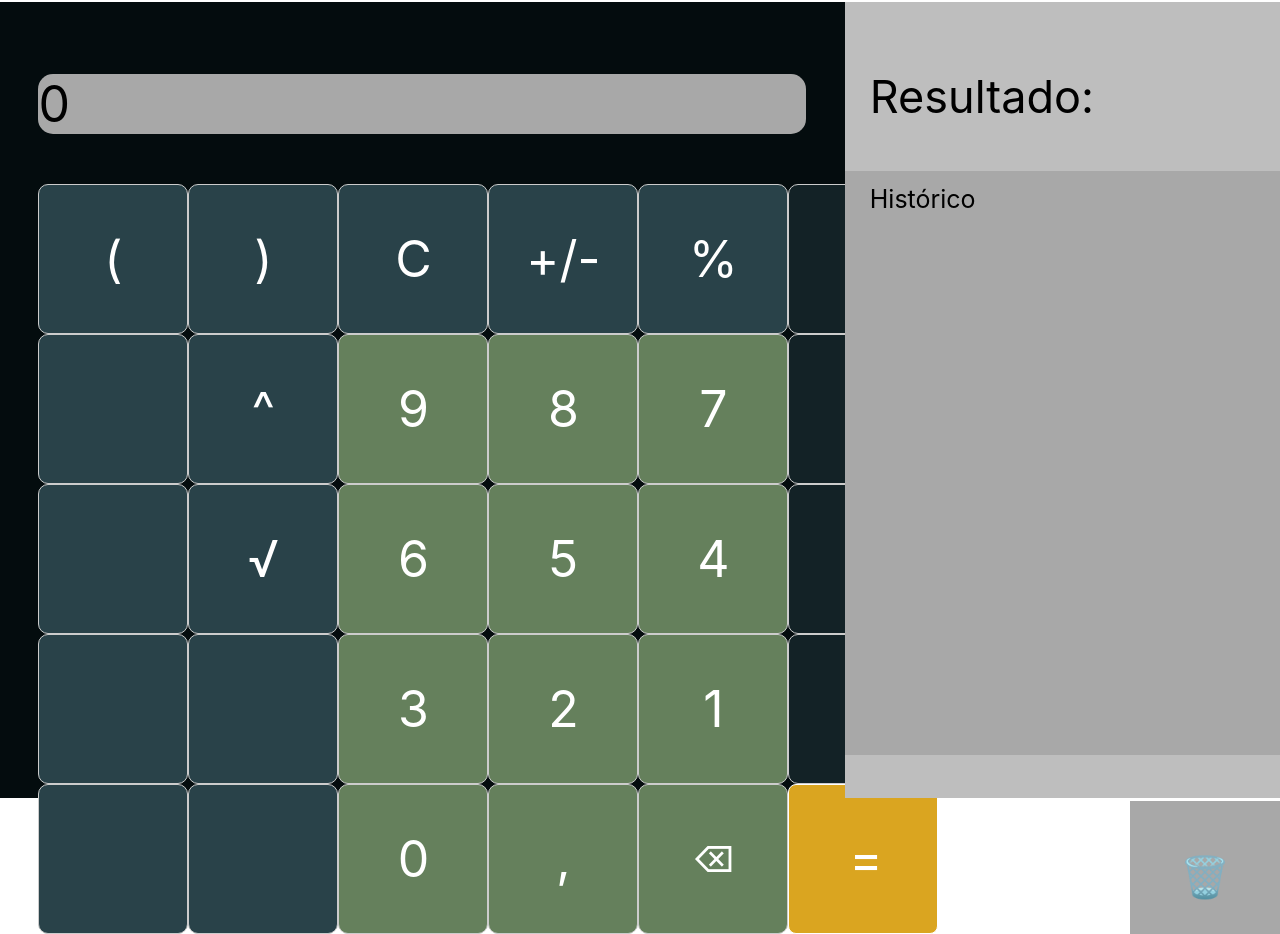
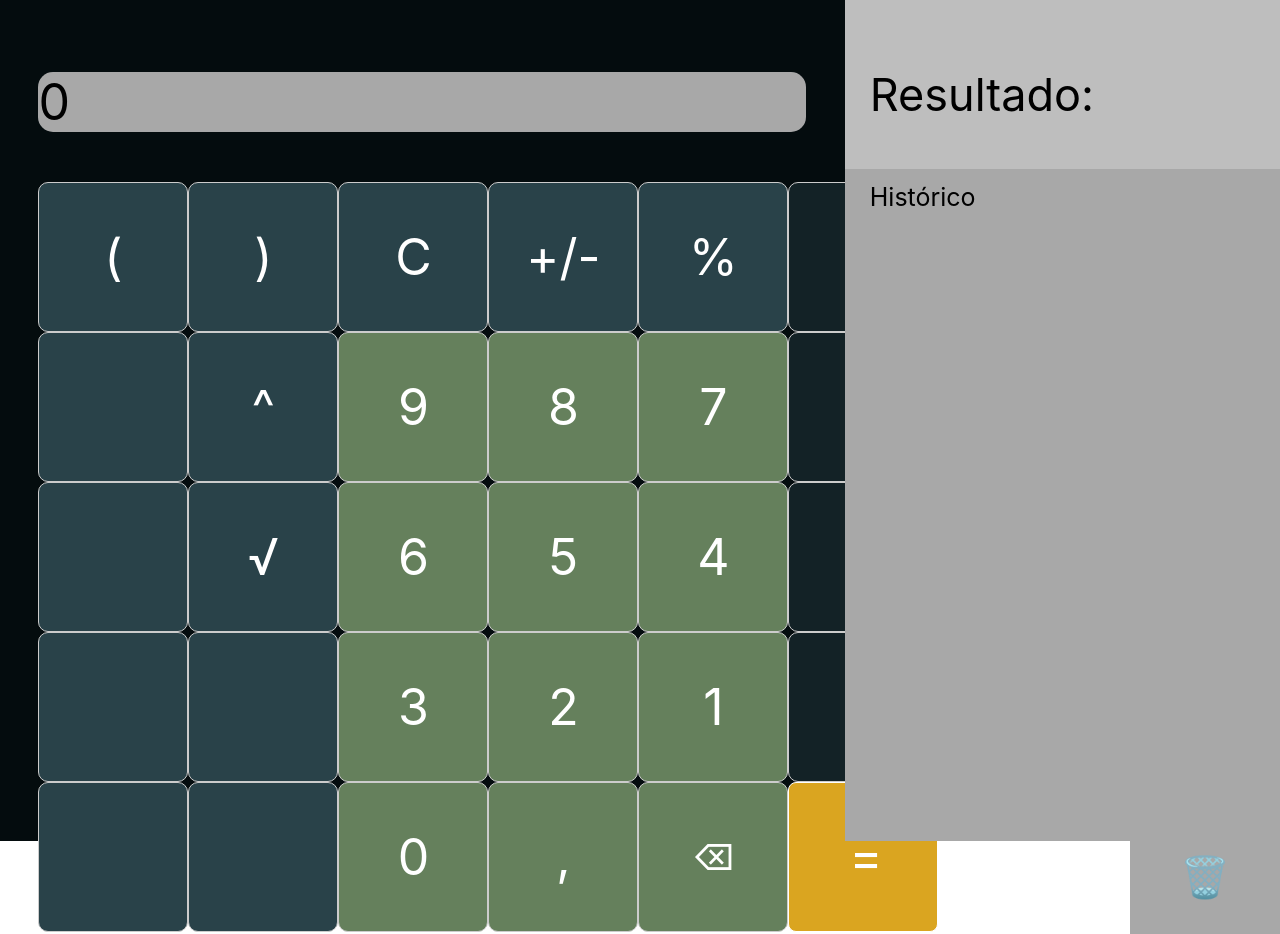
Before and after one commit to Grupo-AGES/Sprint3Calculadora, a React (Vite) app: page / in a window 1280 px wide. Built offline with nearby package versions, Linux system fonts and the light colour scheme.

Commit message:
Update App.css

```diff
--- a/src/App.css
+++ b/src/App.css
@@ -179,7 +179,7 @@
 
 .historico {
   width: 34vw;
-  height: 73vh;
+  height: 84vh;
   flex-shrink: 0;
   background: #A8A8A8;
 }
```
